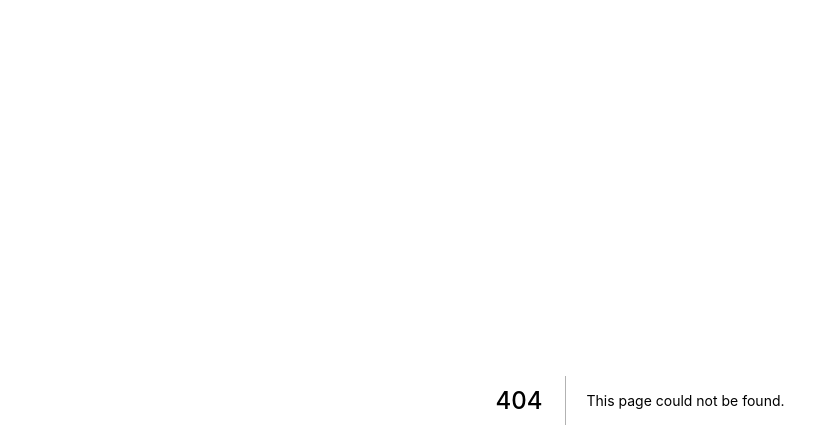
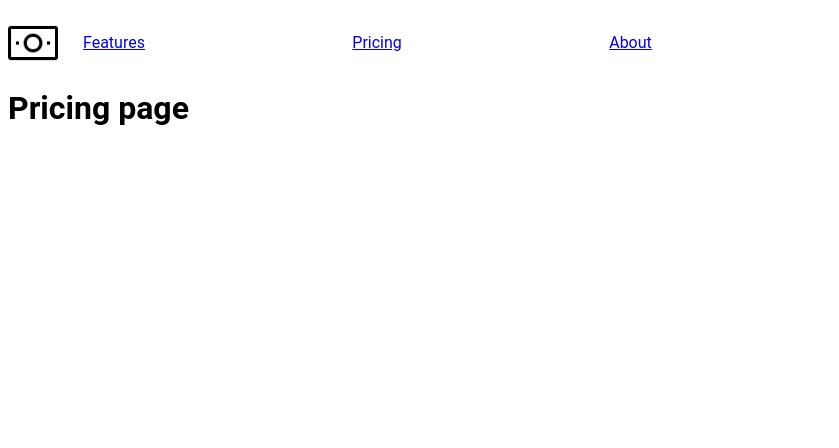
Before and after one commit to sullie-dev/app-landing-page, a Next.js app: page /pricing in a window 1280 px wide. Before the commit this address had no page. Shown: the top 448 px of the page, without its empty margins (0-839 px from the left). Built offline with nearby package versions, Linux system fonts and the light colour scheme.

Commit message:
Added feature & pricing pages, edited links on navbar for pages

```diff
--- a/pages/components/Navbar.js
+++ b/pages/components/Navbar.js
@@ -10,13 +10,13 @@ export default function Navbar() {
         <Image src="/money_icon.png" alt="App Icon" width={50} height={50} />
       </div>
       <div className={styles.Navbar}>
-        <Link href="#">
+        <Link href="/features">
           <a>Features</a>
         </Link>
-        <Link href="#">
+        <Link href="/pricing">
           <a>Pricing</a>
         </Link>
-        <Link href="#">
+        <Link href="/">
           <a>About</a>
         </Link>
       </div>
--- /dev/null
+++ b/pages/pricing.js
@@ -0,0 +1,12 @@
+import Navbar from "./components/Navbar";
+
+const pricing = () => {
+  return (
+    <div>
+      <Navbar />
+      <h1>Pricing page</h1>
+    </div>
+  );
+};
+
+export default pricing;
--- a/styles/Navbar.module.css
+++ b/styles/Navbar.module.css
@@ -12,5 +12,4 @@
   padding-top: 15px;
   display: flex;
   justify-content: space-between;
-
 }
```
Also changed, not shown: pages/features.js (added, +12 -0 lines).
